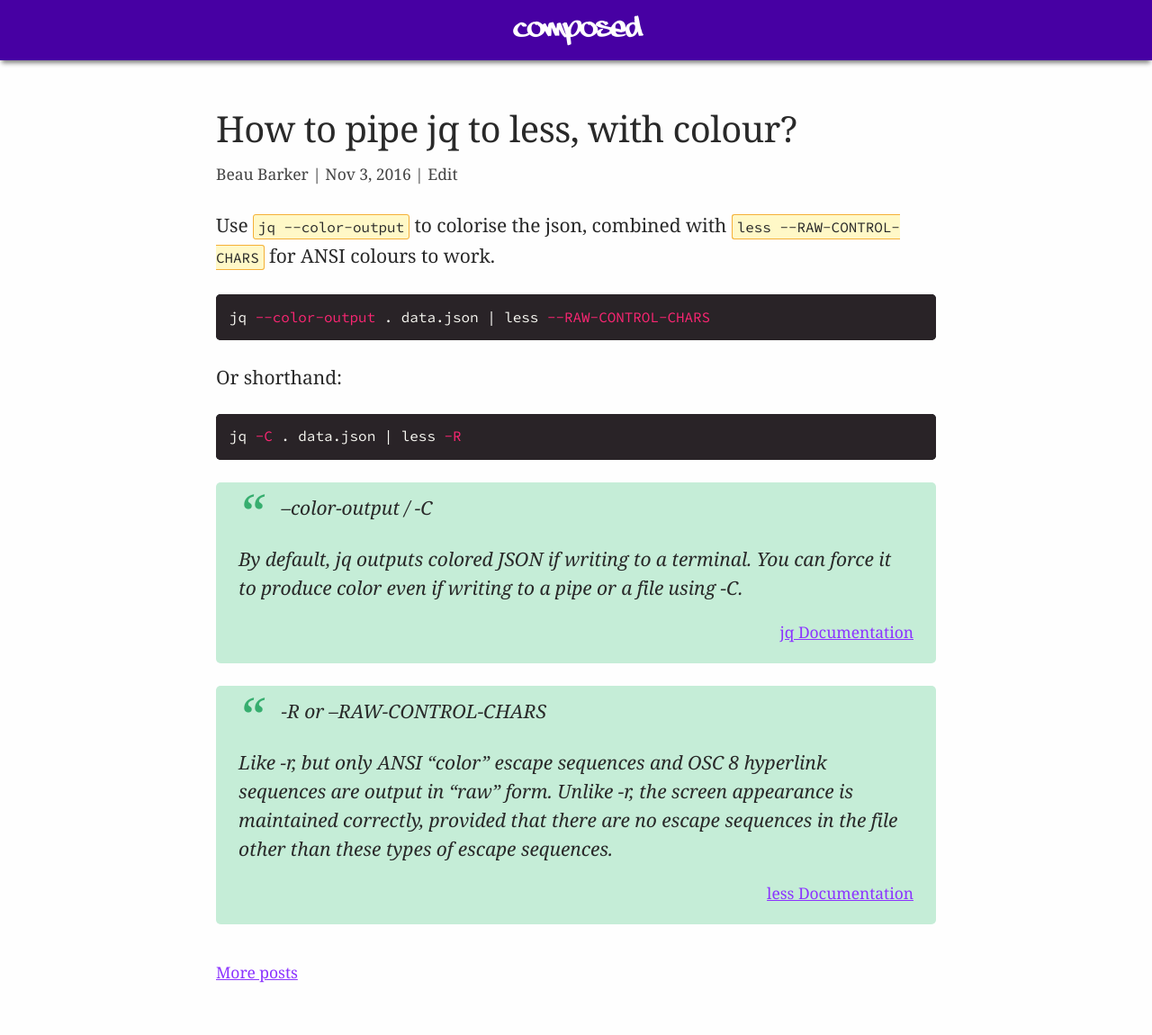
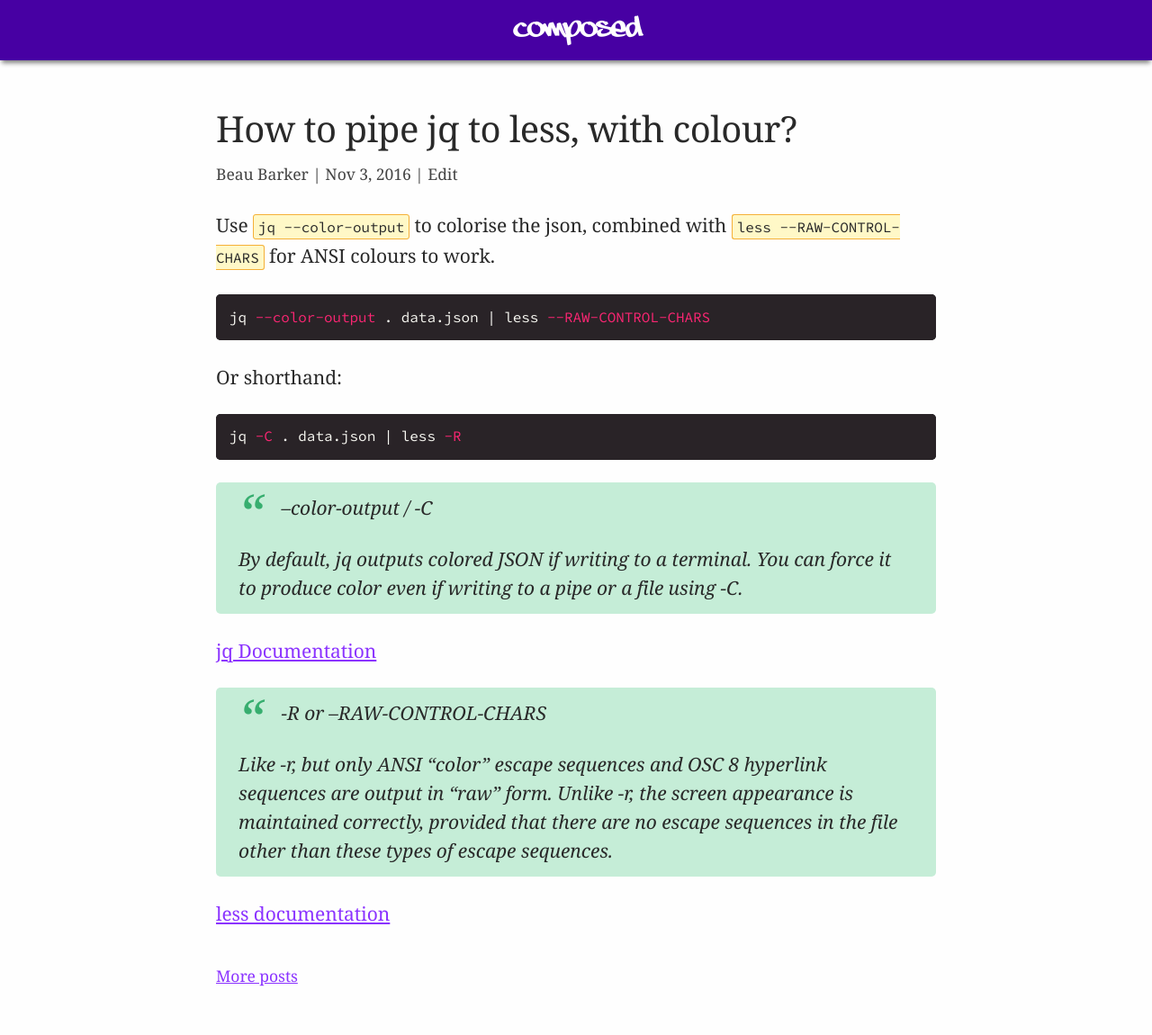
Before and after one commit to explodinglabs/explodinglabs.github.io, a Jekyll site: the page built from docs/_posts/2016-11-03-pipe-jq-to-less.markdown, in a window 1280 px wide. Shown: the whole page at 90% size. Built offline with Jekyll 4.4.1, drawn with Linux system fonts in a browser that asks for light colours; part of the change alters nothing that is shown.

```diff
--- a/docs/_posts/2016-11-03-pipe-jq-to-less.markdown
+++ b/docs/_posts/2016-11-03-pipe-jq-to-less.markdown
@@ -20,8 +20,9 @@ jq -C . data.json | less -R
 >
 > By default, jq outputs colored JSON if writing to a terminal.
 > You can force it to produce color even if writing to a pipe or a file using -C.
->
-> <cite>[jq Documentation](https://stedolan.github.io/jq/manual/#Invokingjq)</cite>
+
+[jq Documentation](https://stedolan.github.io/jq/manual/#Invokingjq)
+
 
 > -R or --RAW-CONTROL-CHARS
 >
@@ -30,5 +31,5 @@ jq -C . data.json | less -R
 > the screen appearance is maintained correctly, provided
 > that there are no escape sequences in the file other than
 > these types of escape sequences.
->
-> <cite>[less Documentation](https://man7.org/linux/man-pages/man1/less.1.html)</cite>
+
+[less documentation](https://man7.org/linux/man-pages/man1/less.1.html)
```
